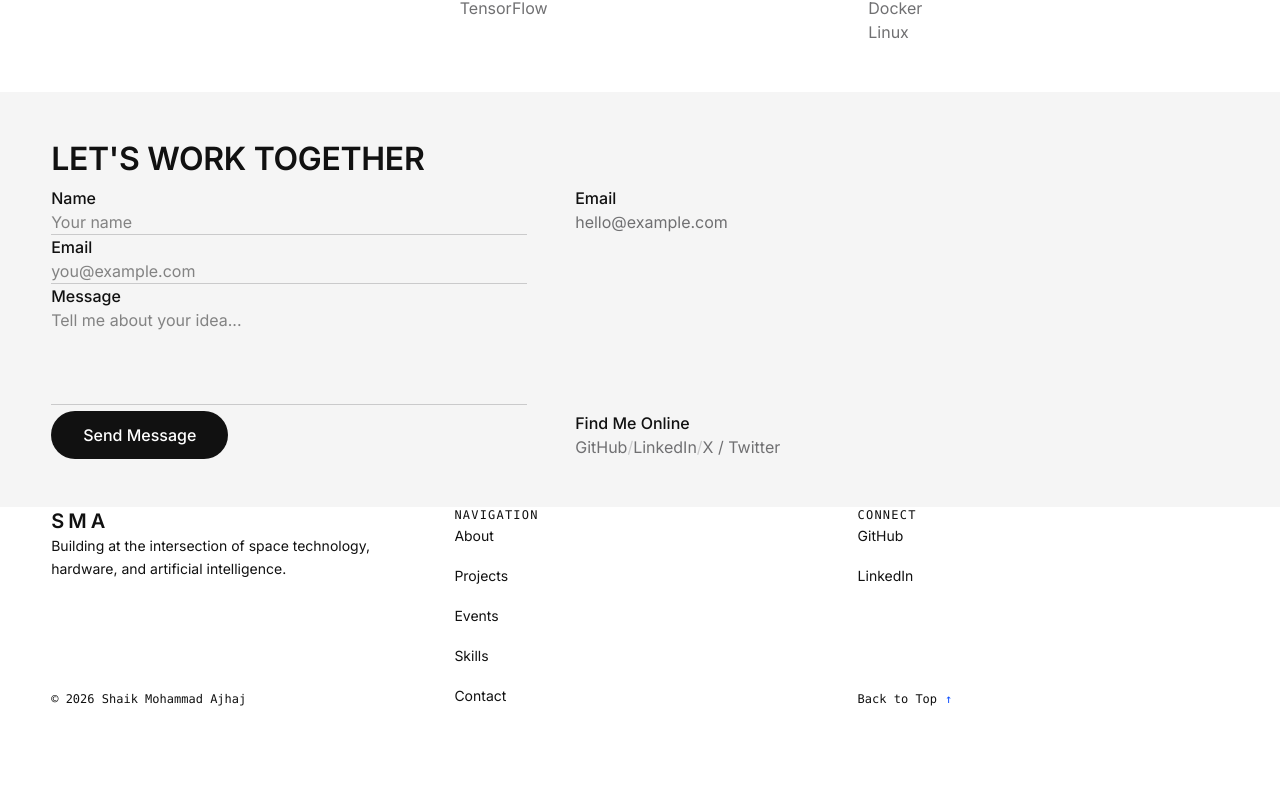
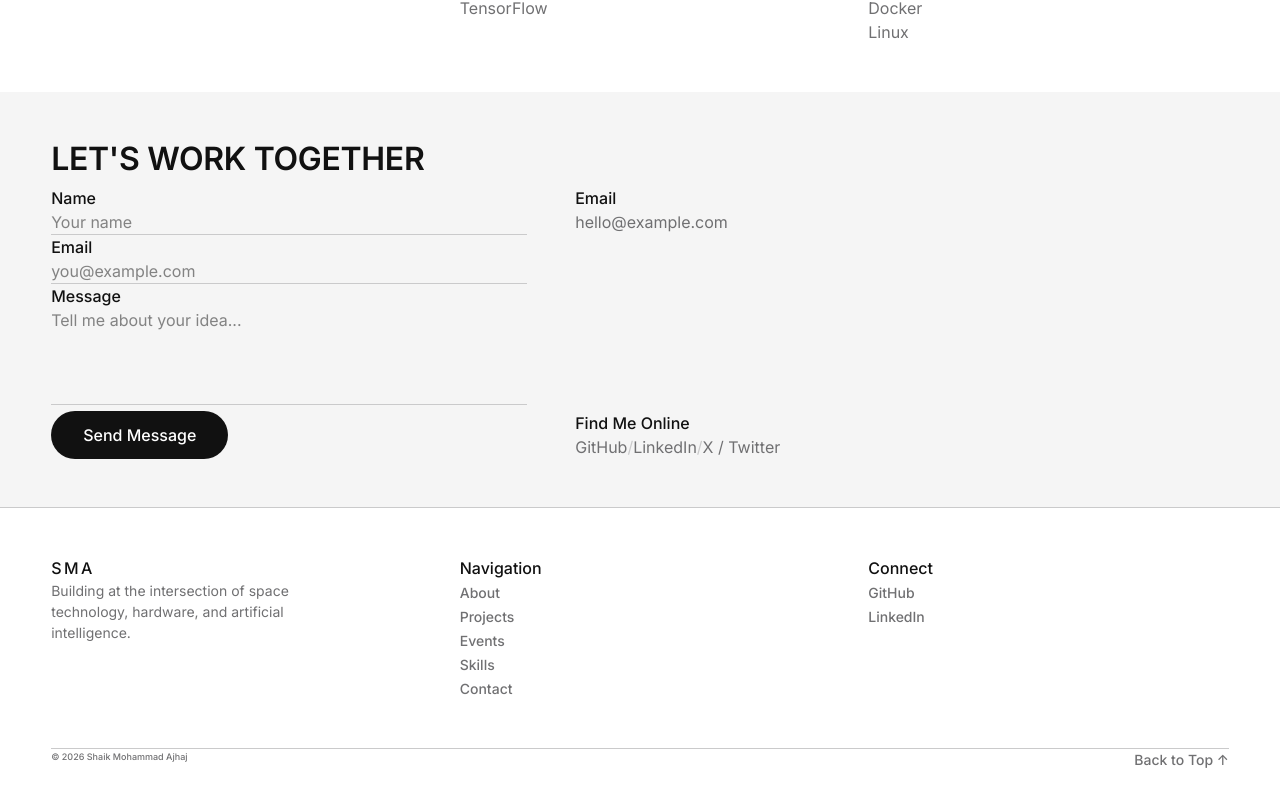
Before and after one commit to Ares006-007/My-portfolio, a React (Vite) app: page / in a window 1280 px wide. Shown: the part 3302-4108 px from the top of the page. Before the commit the page ends 4009 px from the top, so only its background shows below. Built offline with nearby package versions, Linux system fonts and the light colour scheme.

Commit message:
style: rebuild footer as flat canvas with hairline top divider

```diff
--- a/src/components/Footer.jsx
+++ b/src/components/Footer.jsx
@@ -10,39 +10,41 @@ export default function Footer() {
   const currentYear = new Date().getFullYear();
 
   return (
-    <footer className="bg-fg text-bg py-20 relative overflow-hidden">
-      {/* Subtle texture for footer */}
-      <div className="absolute inset-0 opacity-10 bg-[radial-gradient(ellipse_at_top_right,_var(--tw-gradient-stops))] from-bg via-transparent to-transparent pointer-events-none" />
-
-      <div className="section-container relative z-10">
-        <div className="grid md:grid-cols-12 gap-12 md:gap-8 items-start">
+    <footer
+      style={{
+        backgroundColor: 'var(--color-canvas)',
+        borderTop: '1px solid var(--color-hairline)',
+        paddingTop: 'var(--space-section)',
+        paddingBottom: 'var(--space-section)',
+      }}
+    >
+      <div className="section-container">
+        <div className="grid md:grid-cols-12" style={{ gap: 'var(--space-section)' }}>
 
           {/* Brand & Copyright */}
           <div className="md:col-span-4 flex flex-col justify-between h-full">
             <div>
-              <p className="text-xl font-bold tracking-[0.2em] uppercase mb-4 text-bg">
+              <p className="body-strong" style={{ letterSpacing: '0.15em', textTransform: 'uppercase', marginBottom: 'var(--space-md)' }}>
                 SMA
               </p>
-              <p className="text-bg/60 text-sm max-w-xs leading-relaxed">
+              <p className="body-md" style={{ color: 'var(--color-mute)', maxWidth: '32ch', fontSize: '14px' }}>
                 Building at the intersection of space technology, hardware, and artificial intelligence.
               </p>
             </div>
-            <p className="text-bg/40 text-xs mt-12 md:mt-0 font-mono">
-              © {currentYear} Shaik Mohammad Ajhaj
-            </p>
           </div>
 
           {/* Nav links */}
           <div className="md:col-span-4">
-            <p className="text-bg/50 text-xs uppercase tracking-widest mb-6 font-mono">
+            <p className="body-strong" style={{ marginBottom: 'var(--space-md)' }}>
               Navigation
             </p>
-            <ul className="flex flex-col gap-4">
+            <ul style={{ display: 'flex', flexDirection: 'column', gap: 'var(--space-sm)' }}>
               {navLinks.map((link) => (
                 <li key={link.href}>
                   <a
                     href={link.href}
-                    className="text-bg/80 hover:text-highlight transition-colors duration-300 text-sm"
+                    className="caption-md"
+                    style={{ color: 'var(--color-mute)', textDecoration: 'none' }}
                     data-cursor="link"
                   >
                     {link.label}
@@ -55,32 +57,40 @@ export default function Footer() {
           {/* Socials & Top */}
           <div className="md:col-span-4 flex flex-col justify-between h-full">
             <div>
-              <p className="text-bg/50 text-xs uppercase tracking-widest mb-6 font-mono">
+              <p className="body-strong" style={{ marginBottom: 'var(--space-md)' }}>
                 Connect
               </p>
-              <ul className="flex flex-col gap-4">
+              <ul style={{ display: 'flex', flexDirection: 'column', gap: 'var(--space-sm)' }}>
                 <li>
-                  <a href="https://github.com" target="_blank" rel="noreferrer" className="text-bg/80 hover:text-highlight transition-colors duration-300 text-sm" data-cursor="link">
+                  <a href="https://github.com" target="_blank" rel="noreferrer" className="caption-md" style={{ color: 'var(--color-mute)', textDecoration: 'none' }} data-cursor="link">
                     GitHub
                   </a>
                 </li>
                 <li>
-                  <a href="https://linkedin.com" target="_blank" rel="noreferrer" className="text-bg/80 hover:text-highlight transition-colors duration-300 text-sm" data-cursor="link">
+                  <a href="https://linkedin.com" target="_blank" rel="noreferrer" className="caption-md" style={{ color: 'var(--color-mute)', textDecoration: 'none' }} data-cursor="link">
                     LinkedIn
                   </a>
                 </li>
               </ul>
             </div>
 
+          </div>
+
+        </div>
+
+        {/* Fine print row */}
+        <div style={{ marginTop: 'var(--space-section)', paddingTop: 'var(--space-xl)', borderTop: '1px solid var(--color-hairline)', display: 'flex', justifyContent: 'space-between', flexWrap: 'wrap', gap: 'var(--space-sm)' }}>
+            <p className="utility-xs" style={{ color: 'var(--color-mute)' }}>
+              © {currentYear} Shaik Mohammad Ajhaj
+            </p>
             <a
               href="#home"
-              className="text-bg/40 hover:text-bg transition-colors duration-300 text-xs font-mono mt-12 md:mt-0 flex items-center gap-2 w-fit"
+              className="caption-md"
+              style={{ color: 'var(--color-mute)', textDecoration: 'none' }}
               data-cursor="link"
             >
-              Back to Top <span className="text-highlight">↑</span>
+              Back to Top ↑
             </a>
-          </div>
-
         </div>
       </div>
     </footer>
```
